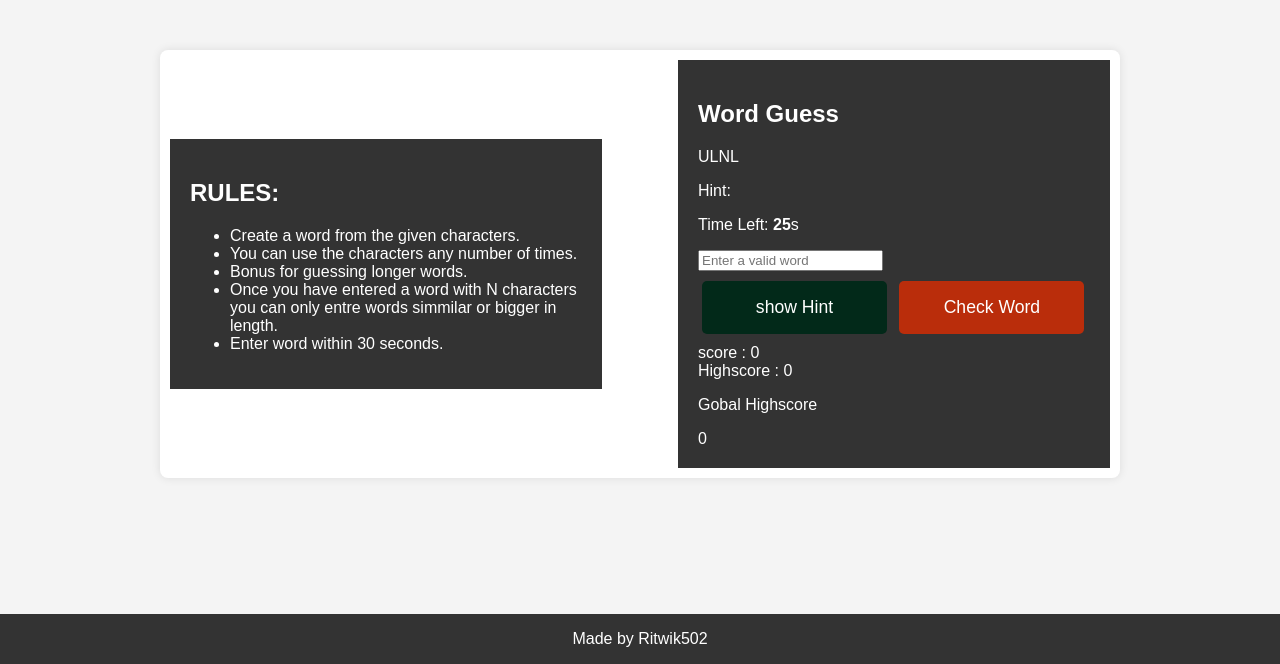
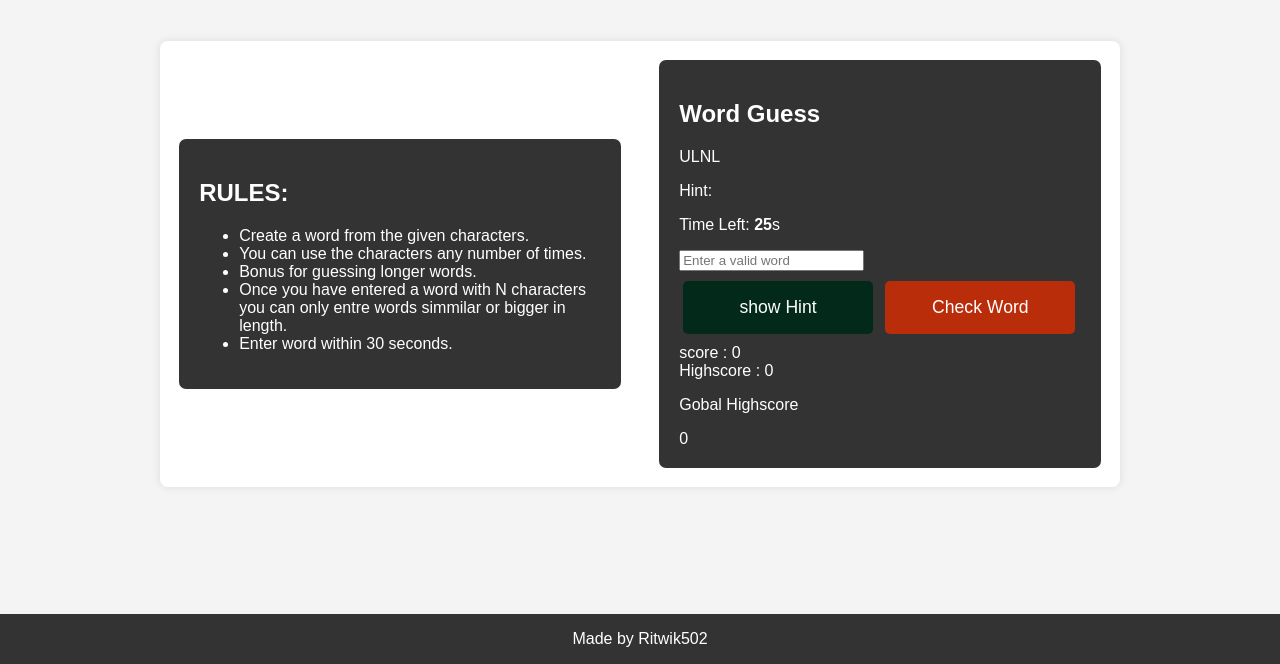
Before and after one commit to Ritwik502/Word-Guess-Game_2, a plain HTML site: page index.html in a window 1280 px wide. Shown: the part 136-800 px from the top of the page. Drawn offline with Linux system fonts and the light colour scheme; no server answers.

Commit message:
css minor

```diff
--- a/style.css
+++ b/style.css
@@ -11,22 +11,26 @@ body {
 
 .container {
     display: flex;
-    justify-content: space-between;
+    /* justify-content: space-between; */
     align-items: center;
     width:98%;
+    /* height: 80%; */
     max-width: 960px;
     background-color: #fff;
     border-radius: 8px;
     box-shadow: 0 0 10px rgba(0, 0, 0, 0.1);
+    margin:10% 0 10% 0;
+    /* padding */
 }
 
 .block {
-    width: 45%;
+    width: 47%;
     padding: 20px;
     background-color: #333;
     color: #fff;
     box-sizing: border-box;
-    margin: 10px;
+    margin: 2% 2%;
+    border-radius: 7px;
 }
 .buttons button{
     border: none;
```
Also changed, not shown: index.html (+1 -1 lines).
